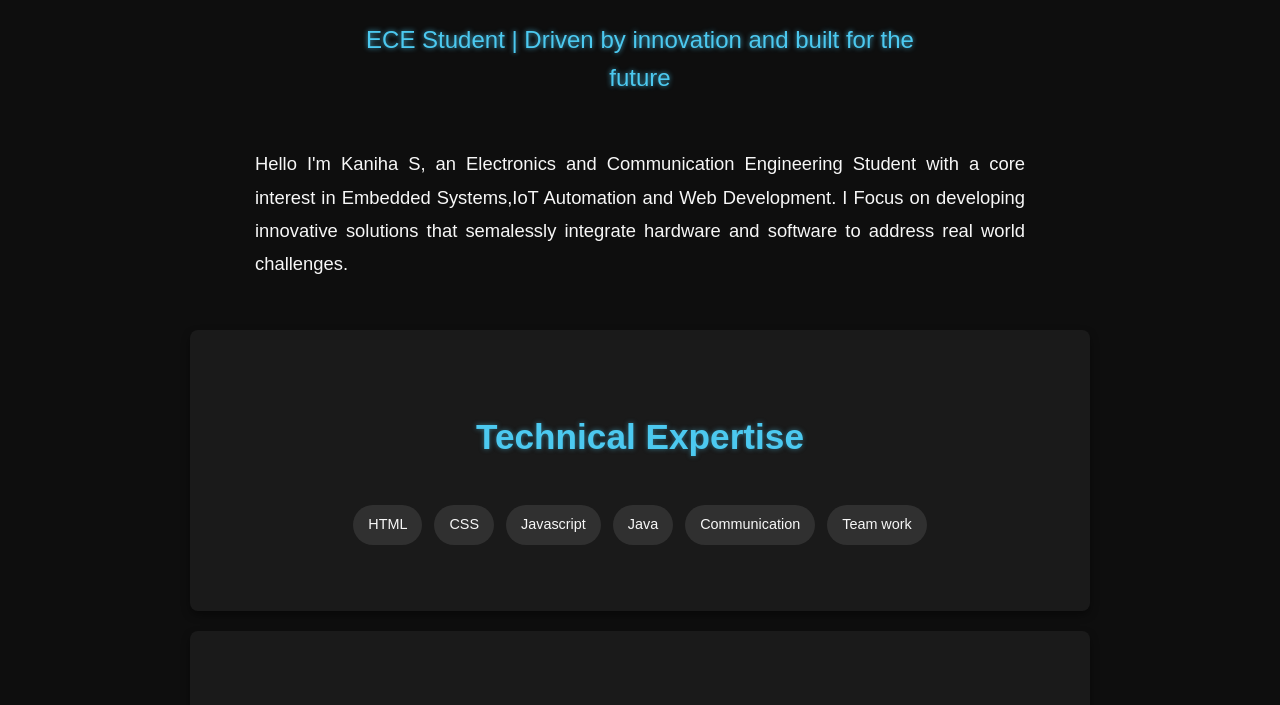
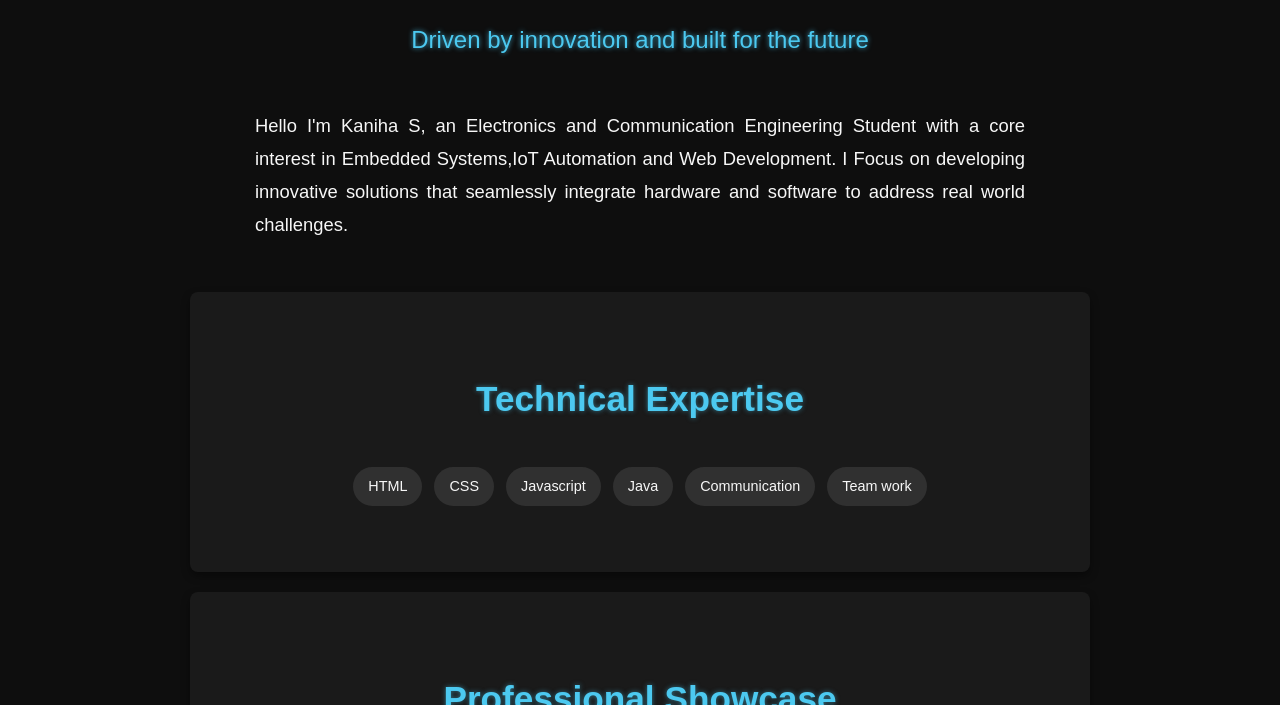
Before and after one commit to kanihas/Portfolio, a plain HTML site: page index.html in a window 1280 px wide. Shown: the part 395-1100 px from the top of the page. Drawn offline with Linux system fonts and the light colour scheme.

Commit message:
Update index.html

```diff
--- a/index.html
+++ b/index.html
@@ -70,7 +70,7 @@
                     <img src="https://via.placeholder.com/120/4CC9F0/000000?text=KS" alt="Kaniha S" class="profile-photo">
                 </div>
                 <h1>Kaniha S</h1>
-                <p class="subtitle">ECE Student | Driven by innovation and built for the future
+                <p class="subtitle"> Driven by innovation and built for the future
 </p>
                 <p class="description-text">
                 </p>
@@ -80,7 +80,7 @@
        <section class="intro-section">
             <div class="container" style="max-width: 800px; margin: 0 auto; padding: 0 15px;">
                 <p class="intro-paragraph">
-                    Hello I'm Kaniha S, an Electronics and Communication Engineering Student with a core interest in Embedded Systems,IoT Automation and Web Development. I Focus on developing innovative solutions that semalessly integrate hardware and software to address real world challenges.
+                    Hello I'm Kaniha S, an Electronics and Communication Engineering Student with a core interest in Embedded Systems,IoT Automation and Web Development. I Focus on developing innovative solutions that seamlessly integrate hardware and software to address real world challenges.
                 </p>
             </div>
         </section>
@@ -278,4 +278,5 @@
     </footer>
 
 </body>
+
 </html>
```
